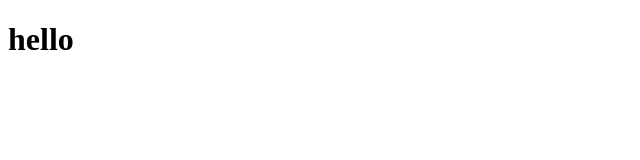
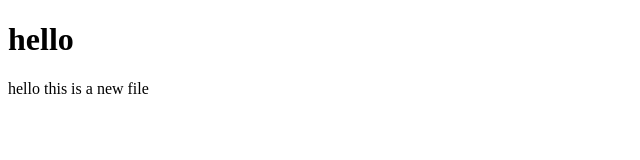
Before and after one commit to VASHELKE/project_dir, a plain HTML site: page index.html in a window 1280 px wide. Shown: the whole page, without its empty margins (0-640 px from the left). Drawn offline with Linux system fonts and the light colour scheme.

Commit message:
after using "my-add" index.html commited

```diff
--- a/index.html
+++ b/index.html
@@ -8,5 +8,6 @@
 </head>
 <body>
     <h1>hello</h1>
+    <p>hello this is a new file</p>
 </body>
 </html>
```
